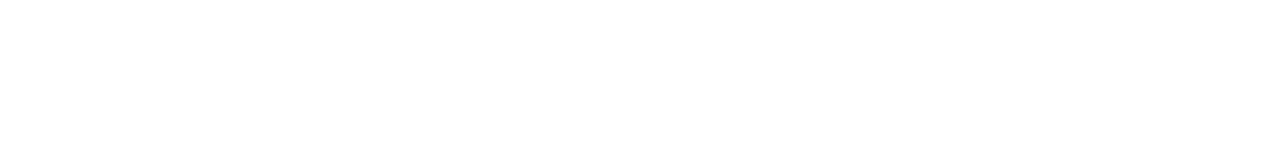
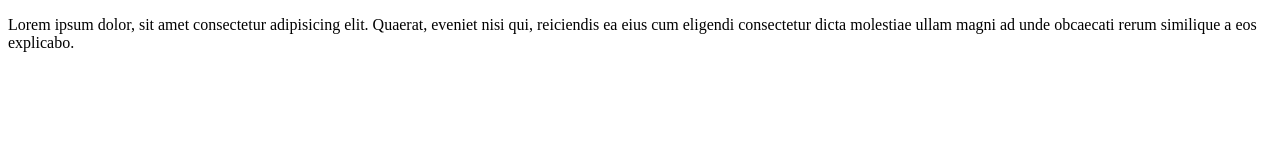
Before and after one commit to MartinVicente/PruebaGitHub, a plain HTML site: page contacto.html in a window 1280 px wide. Drawn offline with Linux system fonts and the light colour scheme.

Commit message:
Agregue un p en contacto

```diff
--- a/contacto.html
+++ b/contacto.html
@@ -7,6 +7,7 @@
     <title>Document</title>
 </head>
 <body>
+    <p>Lorem ipsum dolor, sit amet consectetur adipisicing elit. Quaerat, eveniet nisi qui, reiciendis ea eius cum eligendi consectetur dicta molestiae ullam magni ad unde obcaecati rerum similique a eos explicabo.</p>
 
 </body>
 </html>
```
Also changed, not shown: index.html (+1 -0 lines).
